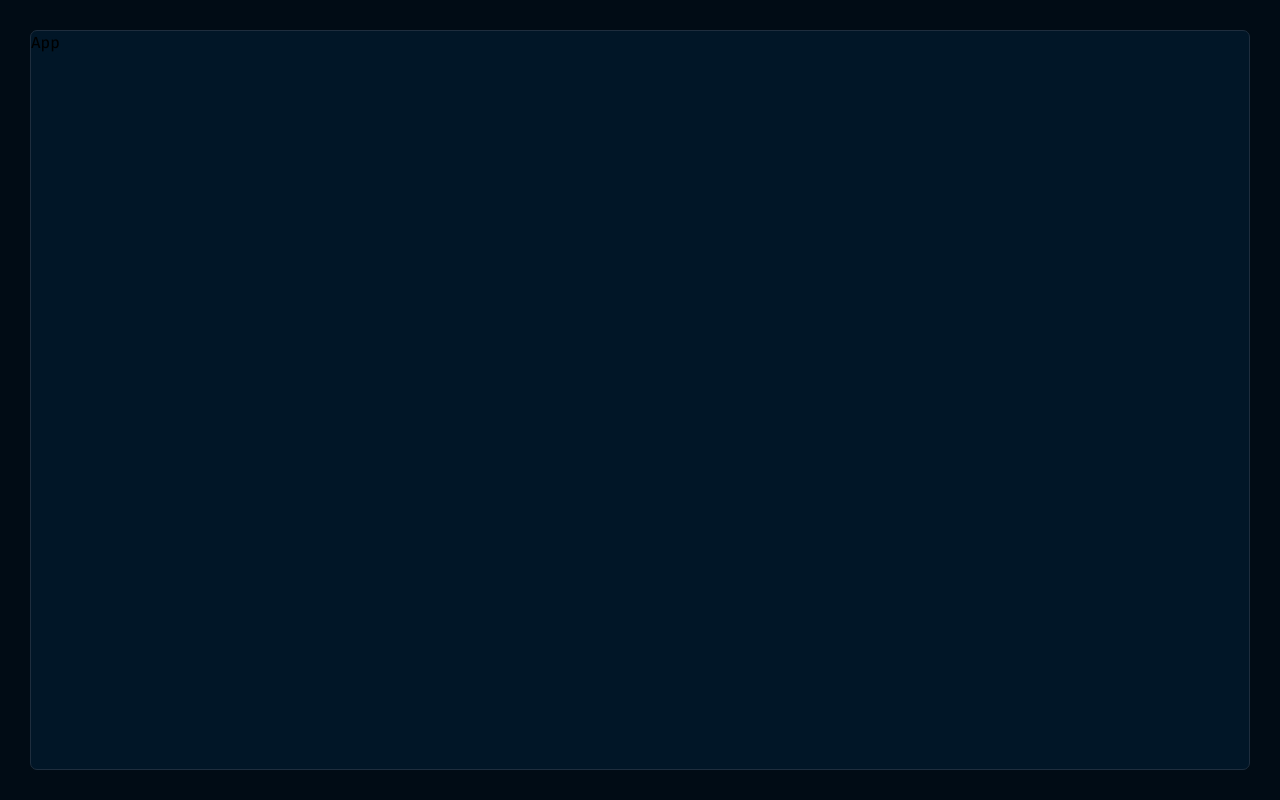
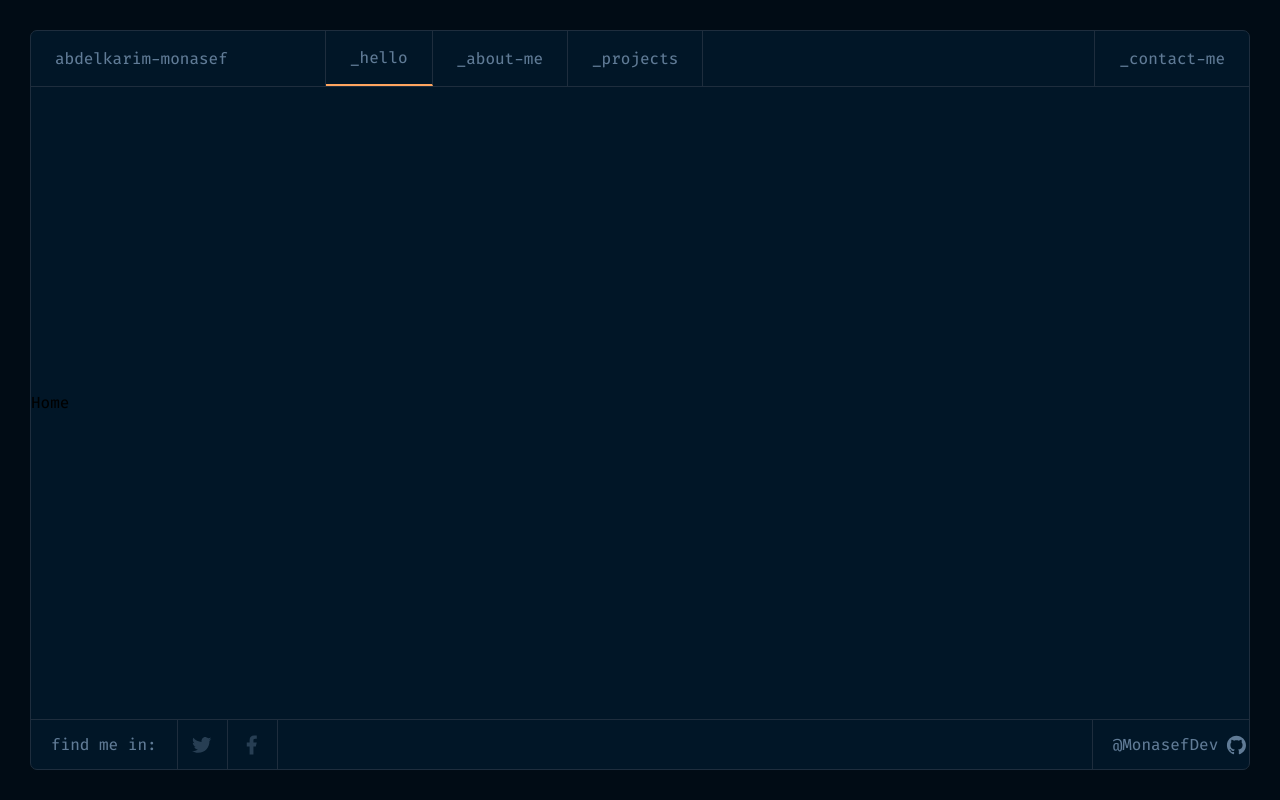
Before and after one commit to MonasefDev/portfolio, a React (Vite) app: page / in a window 1280 px wide. Built offline with nearby package versions, Linux system fonts and the light colour scheme.

Commit message:
add navbar and footer

```diff
--- a/src/App.jsx
+++ b/src/App.jsx
@@ -1,5 +1,20 @@
+import { BrowserRouter } from "react-router-dom";
+import Navbar from "./pages/Shared/Navbar/Navbar";
+import Footer from "./pages/Shared/footer/Footer";
+import { useState } from "react";
+
 function App() {
-  return <div>App</div>;
+  const [isMenuOpen, setIsMenuOpen] = useState(false);
+
+  return (
+    <>
+      <BrowserRouter>
+        <Navbar isMenuOpen={isMenuOpen} setIsMenuOpen={setIsMenuOpen} />
+        <div>Home</div>
+        <Footer />
+      </BrowserRouter>
+    </>
+  );
 }
 
 export default App;
--- /dev/null
+++ b/src/pages/Shared/footer/Footer.jsx
@@ -0,0 +1,70 @@
+import { Link } from "react-router-dom";
+import twitterIcon from "../../../assets/icons/social/twitter.svg";
+import githubIcon from "../../../assets/icons/social/github.svg";
+import facebookIcon from "../../../assets/icons/social/facebook.svg";
+
+import dev from "../../../developer.json";
+import "./footer.scss";
+
+function Footer() {
+  return (
+    <footer className="border-top flex overflow-hidden font-fira_retina text-menu-text md:justify-between">
+      <div className="flex w-full justify-between md:justify-start">
+        <span
+          id="social-title"
+          className="border-right flex h-full items-center justify-center px-5"
+        >
+          find me in:
+        </span>
+        <div id="social-icons" className="flex">
+          <Link
+            to={
+              dev.contacts.social.twitter.url +
+              "/" +
+              dev.contacts.social.twitter.user
+            }
+            target="_blank"
+            className="flex items-center justify-center"
+          >
+            <img src={twitterIcon} alt="social-icon" />
+          </Link>
+          <Link
+            to={
+              dev.contacts.social.twitter.url +
+              "/" +
+              dev.contacts.social.twitter.user
+            }
+            target="_blank"
+            className="flex items-center justify-center"
+          >
+            <img src={facebookIcon} alt="social-icon" />
+          </Link>
+          <Link
+            to={
+              dev.contacts.social.twitter.url +
+              "/" +
+              dev.contacts.social.twitter.user
+            }
+            target="_blank"
+            className="flex items-center justify-center lg:hidden"
+          >
+            <img src={facebookIcon} alt="social-icon" />
+          </Link>
+        </div>
+      </div>
+
+      <Link
+        to={
+          dev.contacts.social.github.url + "/" + dev.contacts.social.github.user
+        }
+        target="_blank"
+        className="border-left hidden items-center px-5 md:flex"
+      >
+        <div>@{dev.contacts.social.github.user}</div>
+        <img src={githubIcon} alt="social-icon" />
+      </Link>
+    </footer>
+  );
+}
+
+export default Footer;
--- /dev/null
+++ b/src/pages/Shared/footer/footer.scss
@@ -0,0 +1,49 @@
+footer {
+  height: 50px;
+  min-height: 50px;
+
+  a {
+    img {
+      width: 1.25rem; /* 20px */
+      height: 1.25rem; /* 20px */
+      margin-left: 0.5rem; /* 8px */
+    }
+    &:hover {
+      background-color: #1e2d3d74;
+    }
+  }
+}
+
+#social-icons {
+  a {
+    border-right: 1px solid #1e2d3d;
+    height: 100%;
+    width: 50px;
+    img {
+      width: 1.25rem; /* 20px */
+      height: 1.25rem; /* 20px */
+      margin: auto;
+      opacity: 0.4;
+    }
+    &:hover img {
+      opacity: 1;
+    }
+  }
+}
+
+@media (max-width: 768px) {
+  #social-title {
+    border-right: none;
+  }
+
+  #social-icons {
+    a {
+      border-right: none;
+      border-left: 1px solid #1e2d3d;
+      img {
+        width: 1.5rem; /* 20px */
+        height: 1.5rem; /* 20px */
+      }
+    }
+  }
+}
--- /dev/null
+++ b/src/pages/Shared/navbar/Navbar.jsx
@@ -0,0 +1,117 @@
+import { Link, NavLink } from "react-router-dom";
+
+import menuIcon from "../../../assets/icons/burger.svg";
+import closeIcon from "../../../assets/icons/burger-close.svg";
+
+import dev from "../../../developer.json";
+import "./navbar.scss";
+function Navbar({ isMenuOpen, setIsMenuOpen }) {
+  return (
+    <>
+      <div id="mobile-menu" className="relative z-10 w-full lg:hidden">
+        <div
+          id="mobile-header"
+          className="flex h-16 w-full cursor-pointer items-center justify-between"
+        >
+          <Link
+            className="mx-5 flex h-full  items-center font-fira_retina text-menu-text"
+            to="/"
+          >
+            {dev.logo_name}
+          </Link>
+          {isMenuOpen ? (
+            <img
+              src={closeIcon}
+              onClick={() => {
+                setIsMenuOpen(false);
+              }}
+              className="mx-5 my-auto h-5 w-5 "
+              alt="menu-icon"
+            />
+          ) : (
+            <img
+              src={menuIcon}
+              onClick={() => {
+                setIsMenuOpen(true);
+              }}
+              className="mx-5 my-auto h-5 w-5 "
+              alt="menu-icon"
+            />
+          )}
+        </div>
+
+        {isMenuOpen && (
+          <div id="menu" className="z-99  bg-mobile-menu-blue lg:hidden">
+            <NavLink
+              id="nav-link-mobile"
+              to="/"
+              onClick={() => {
+                setIsMenuOpen(false);
+              }}
+            >
+              _hello
+            </NavLink>
+
+            <NavLink
+              id="nav-link-mobile"
+              to="/about-me"
+              onClick={() => {
+                setIsMenuOpen(false);
+              }}
+            >
+              _about-me
+            </NavLink>
+
+            <NavLink
+              id="nav-link-mobile"
+              to="/projects"
+              onClick={() => {
+                setIsMenuOpen(false);
+              }}
+            >
+              _projects
+            </NavLink>
+
+            <NavLink
+              id="nav-link-mobile"
+              to="/contact-me"
+              onClick={() => {
+                setIsMenuOpen(false);
+              }}
+            >
+              _contact-me
+            </NavLink>
+          </div>
+        )}
+      </div>
+
+      <header id="navbar" className="hidden w-full flex-col lg:flex">
+        <nav className="border-bot flex h-14 w-full justify-between">
+          <div className="flex">
+            <Link id="nav-logo" to="/">
+              {dev.logo_name}
+            </Link>
+
+            <NavLink id="nav-link" to="/">
+              _hello
+            </NavLink>
+
+            <NavLink id="nav-link" to="/about-me">
+              _about-me
+            </NavLink>
+
+            <NavLink id="nav-link" to="/projects">
+              _projects
+            </NavLink>
+          </div>
+
+          <NavLink id="nav-link-contact" to="/contact-me">
+            _contact-me
+          </NavLink>
+        </nav>
+      </header>
+    </>
+  );
+}
+
+export default Navbar;
--- /dev/null
+++ b/src/pages/Shared/navbar/navbar.scss
@@ -0,0 +1,52 @@
+#navbar {
+  #nav-link {
+    border-right: 1px solid #1e2d3d;
+    @apply flex h-full items-center px-6 font-fira_retina text-menu-text;
+  }
+
+  #nav-link-contact {
+    border-left: 1px solid #1e2d3d;
+    @apply flex h-full items-center px-6 font-fira_retina text-menu-text;
+  }
+
+  #nav-link:hover,
+  #nav-link-contact:hover {
+    background-color: #1e2d3d74;
+    color: white;
+  }
+
+  #nav-logo {
+    border-right: 1px solid #1e2d3d;
+    @apply flex h-full items-center px-6 font-fira_retina text-menu-text;
+  }
+
+  #nav-logo:hover {
+    background-color: #1e2d3d74;
+    color: white;
+  }
+
+  .active {
+    border-bottom: 2px solid #fea55f;
+    color: white;
+  }
+
+  #nav-logo.router-link-active {
+    border-right: 1px solid #1e2d3d;
+    border-bottom: none;
+    @apply text-menu-text;
+  }
+}
+
+#mobile-header {
+  border-bottom: 1px solid #1e2d3d;
+}
+
+#nav-link-mobile {
+  border-bottom: 1px solid #1e2d3d;
+  @apply flex items-center px-6 py-4 font-fira_retina text-menu-text;
+}
+#menu {
+  .active {
+    color: white;
+  }
+}
```
